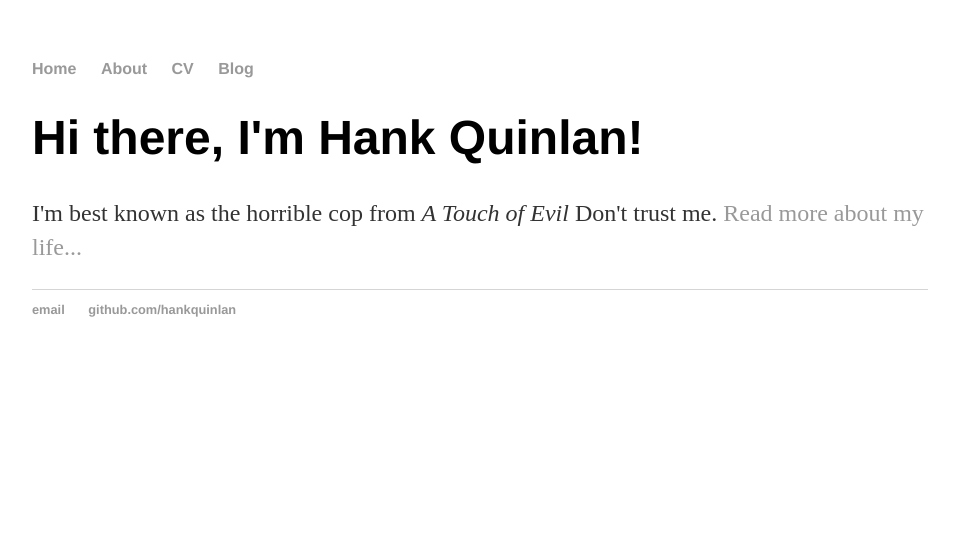
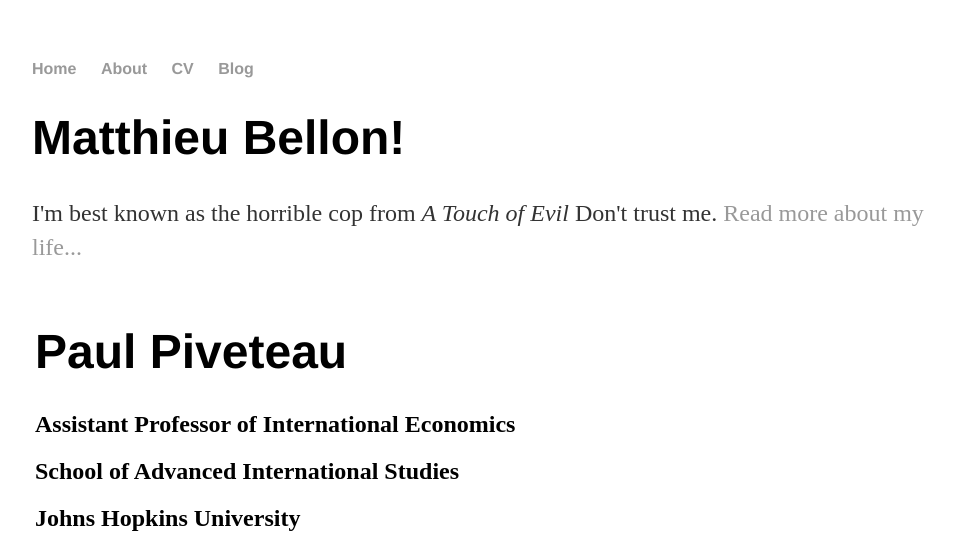
Before and after one commit to matthieubellon/matthieubellon.github.io, a Jekyll site: the page built from index.html, in a window 1280 px wide. Shown: the top 535 px of the page, without its empty margins (160-1115 px from the left). Built offline with Jekyll 4.4.1, drawn with Linux system fonts in a browser that asks for light colours; some of the changed text lies outside the part shown; grey boxes are pictures that could not be loaded.

Commit message:
Update index.html

```diff
--- a/index.html
+++ b/index.html
@@ -3,6 +3,63 @@
 title: Matthieu Bellon, Economist
 ---
 <div class="blurb">
-	<h1>Hi there, I'm Hank Quinlan!</h1>
+	<h1>Matthieu Bellon!</h1>
 	<p>I'm best known as the horrible cop from <em>A Touch of Evil</em> Don't trust me. <a href="/about">Read more about my life...</a></p>
 </div><!-- /.blurb -->
+
+<div id="header">
+
+<table width="100%">
+
+<tbody><tr>
+
+<td><h1>Paul Piveteau</h1>
+
+<h2>Assistant Professor of International Economics</h2>
+<h2>School of Advanced International Studies</h2>
+<h2>Johns Hopkins University</h2>
+
+</td>
+
+</tr>
+
+</tbody></table>
+
+</div>
+
+<table width="100%">
+
+<tbody><tr>
+
+<td>
+
+<br>
+
+<strong>Mailing Address</strong><br>
+School of Advanced International Studies <br>
+Johns Hopkins University <br>
+Office B707 <br>
+
+1717 Massachusetts Avenue NW <br>
+
+Washington DC, 20036 <br>
+
+<br>
+
+<strong>Contact information</strong> <br>
+
+Email: <a href="mailto:ppiveteau@jhu.edu" target="_blank" rel="external">ppiveteau@jhu.edu</a> <br>
+Phone: 202 663 5977<br>
+
+<br>
+
+
+<strong>Curriculum Vitae <a href="/docs/Resume_pp.pdf">pdf</a></strong>
+
+</td>
+
+<td style="text-align:right"><img src="/docs/pic.png" alt="me"></td>
+
+</tr>
+
+</tbody></table>
```
